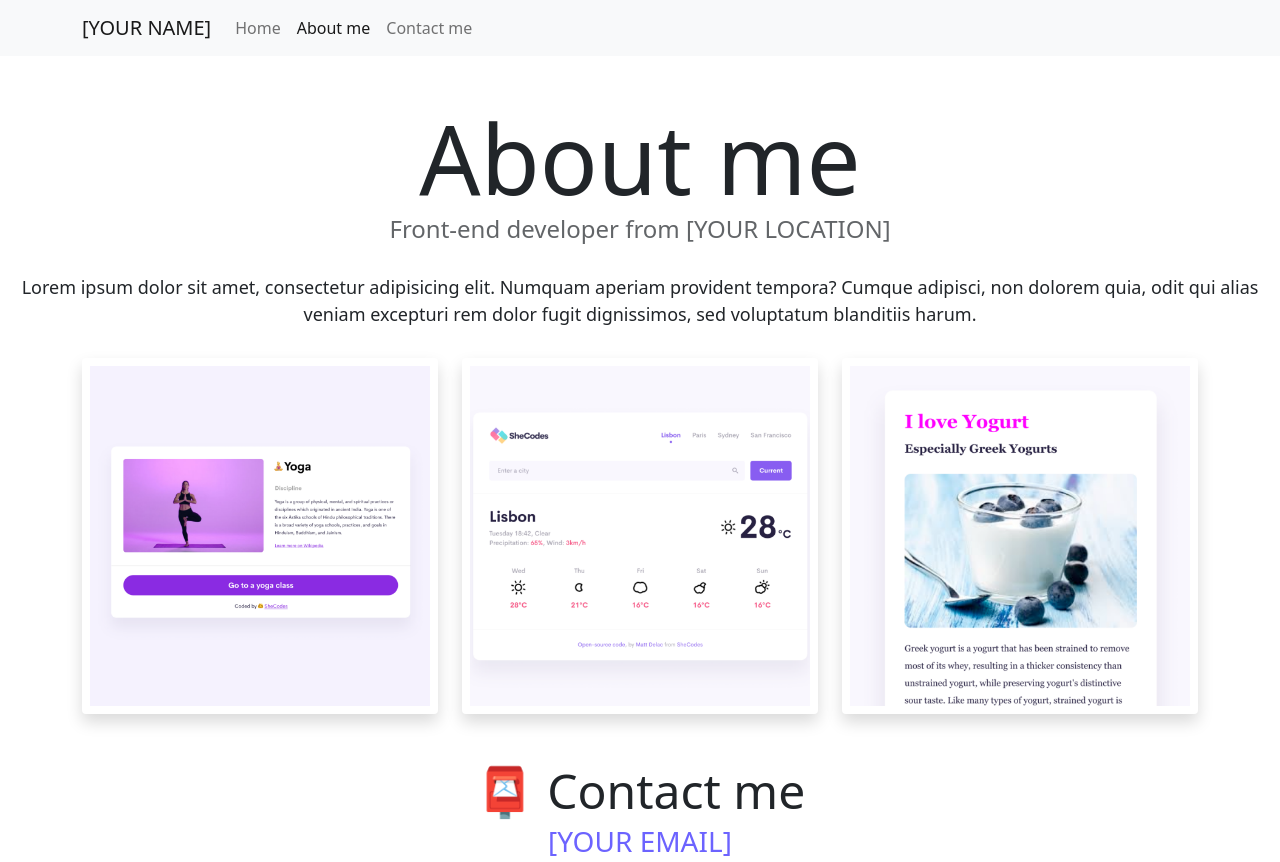
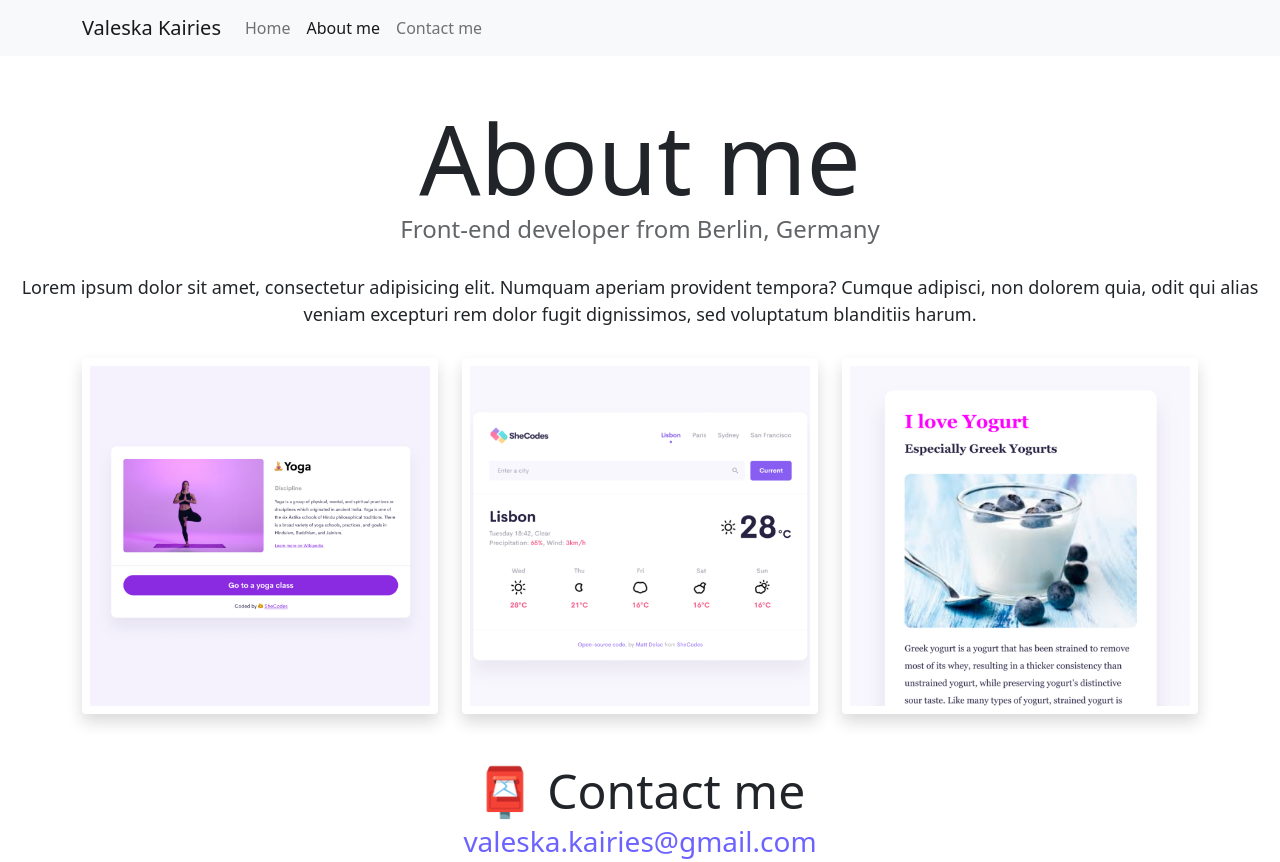
Before and after one commit to oostenhuit/Homework-Week3, a plain HTML site: page about.html in a window 1280 px wide. Drawn offline with nearby package versions, Linux system fonts and the light colour scheme.

Commit message:
Added personal information

```diff
--- a/about.html
+++ b/about.html
@@ -16,12 +16,12 @@
       crossorigin="anonymous"
     ></script>
     <link rel="stylesheet" href="style.css" />
-    <title>About [YOUR NAME]</title>
+    <title>About Valeska Kairies</title>
   </head>
   <body>
     <nav class="navbar navbar-expand-lg navbar-light bg-light fixed-top">
       <div class="container">
-        <a class="navbar-brand" href="index.html">[YOUR NAME]</a>
+        <a class="navbar-brand" href="index.html">Valeska Kairies</a>
         <button
           class="navbar-toggler"
           type="button"
@@ -49,7 +49,7 @@
       </div>
     </nav>
     <h1 class="text-center">About me</h1>
-    <h3 class="text-center">Front-end developer from [YOUR LOCATION]</h3>
+    <h3 class="text-center">Front-end developer from Berlin, Germany</h3>
     <div class="about-paragraphs text-center">
       <p>
         Lorem ipsum dolor sit amet, consectetur adipisicing elit. Numquam
@@ -73,7 +73,9 @@
     </div>
     <div id="contact" class="mt-5">
       <h2 class="text-center">📮 Contact me</h2>
-      <a href="mailto:[YOUR EMAIL]" class="email-link"> [YOUR EMAIL] </a>
+      <a href="mailto:valeska.kairies@gmail.com" class="email-link"
+        >valeska.kairies@gmail.com</a
+      >
     </div>
   </body>
 </html>
```
Also changed, not shown: index.html (+4 -4 lines).
